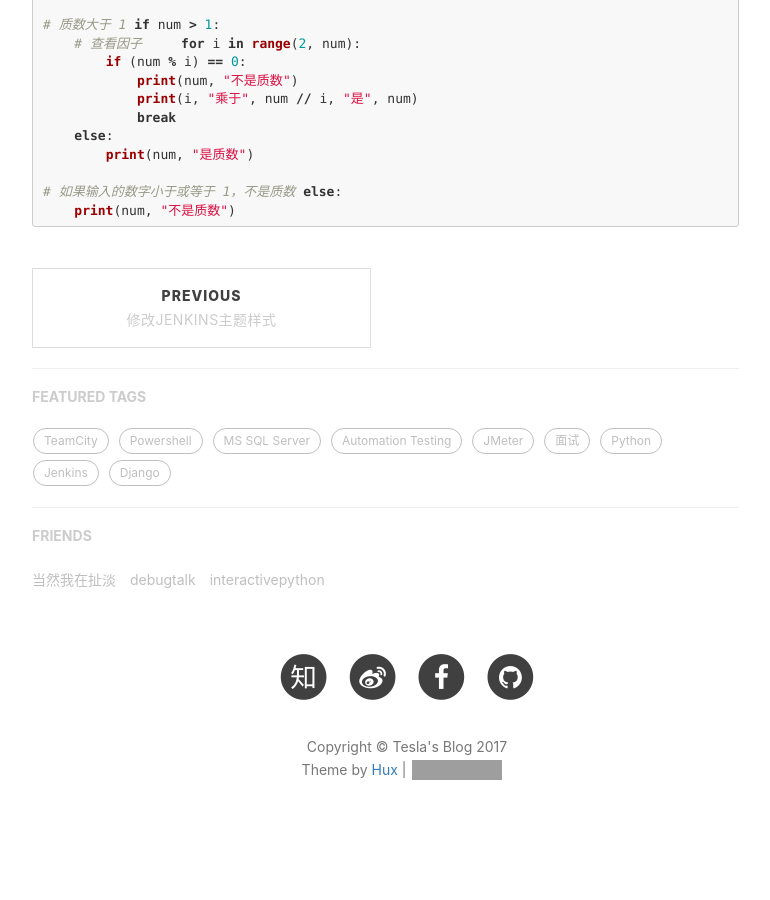
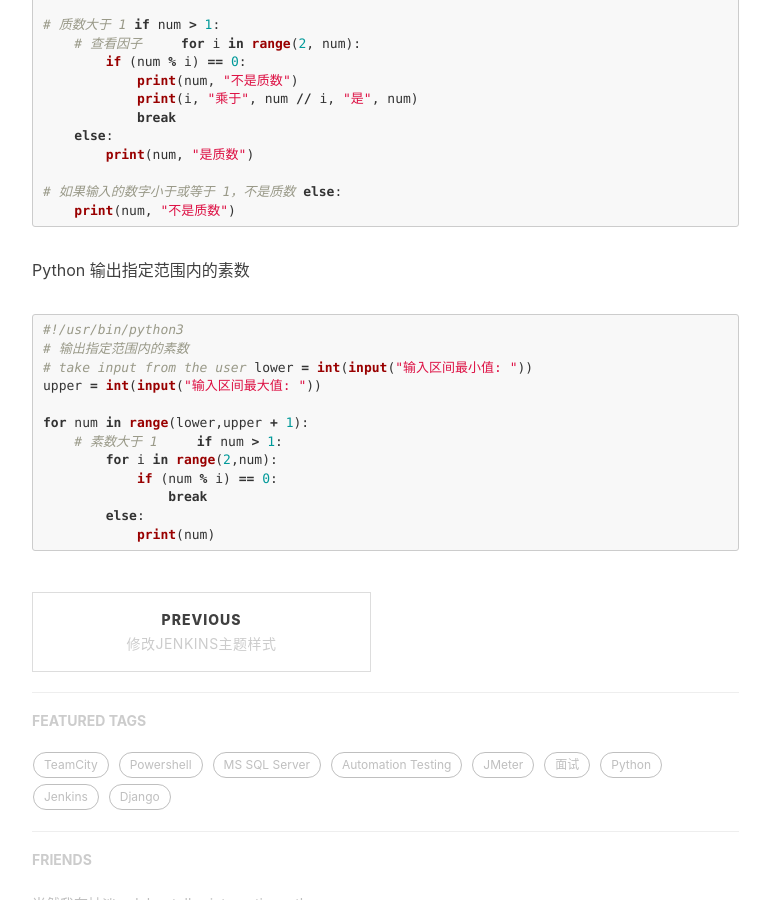
Before and after one commit to ccflyme/ccflyme.github.io, a Jekyll site: the page built from _posts/2017-09-14-python3_instance.markdown, in a window 1280 px wide and 900 px high, scrolled down 4359 px. Shown: the whole window, without its empty margins (233-1003 px from the left). Built offline with Jekyll 4.4.1, drawn with Linux system fonts in a browser that asks for light colours; nearby versions of some CDN libraries; comment, search, counter and statistics services are not loaded; before the commit the page ends 5233 px from its top, so only the background shows below that; grey boxes are pictures that could not be loaded.

Commit message:
Update 2017-09-14-python3_instance.markdown

````diff
--- a/_posts/2017-09-14-python3_instance.markdown
+++ b/_posts/2017-09-14-python3_instance.markdown
@@ -284,3 +284,22 @@ if num > 1:
 else:
     print(num, "不是质数")
 ```
+Python 输出指定范围内的素数
+```python
+#!/usr/bin/python3
+
+# 输出指定范围内的素数
+
+# take input from the user
+lower = int(input("输入区间最小值: "))
+upper = int(input("输入区间最大值: "))
+
+for num in range(lower,upper + 1):
+    # 素数大于 1
+    if num > 1:
+        for i in range(2,num):
+            if (num % i) == 0:
+                break
+        else:
+            print(num)
+```
````
